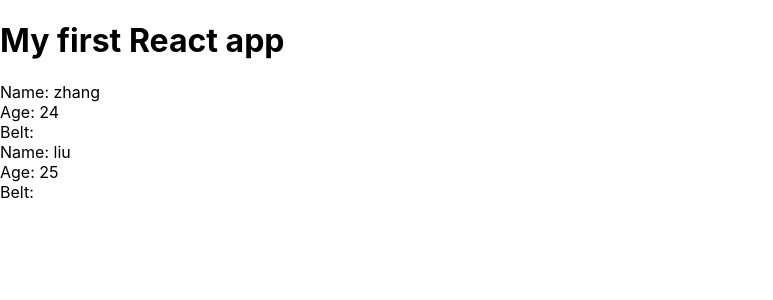
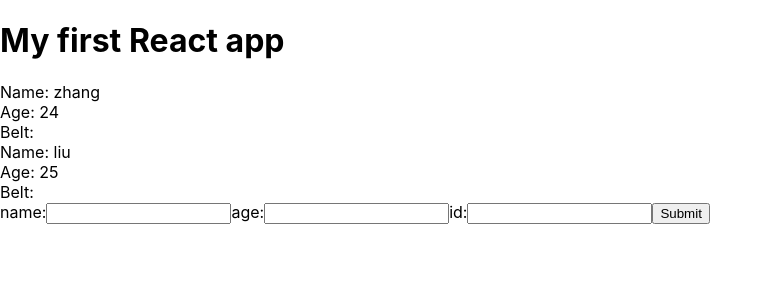
Before and after one commit to no744634936/learn_react, a React (Create React App) app: page / in a window 1280 px wide. Shown: the top 300 px of the page, without its empty margins (0-773 px from the left). Built offline with nearby package versions, Linux system fonts and the light colour scheme.

Commit message:
first commit

```diff
--- a/src/App.js
+++ b/src/App.js
@@ -1,5 +1,6 @@
 import React, { Component } from 'react';
 import Ninjas from './components/Ninjas'
+import AddNinja from './components/AddNinja'
 
 class App extends Component {
   //将数组传给子component
@@ -15,6 +16,7 @@
       <div className="App">
         <h1>My first React app</h1>
         <Ninjas ninjas={this.state.ninjas}/>
+        <AddNinja></AddNinja>
       </div>
     );
   }
--- /dev/null
+++ b/src/components/AddNinja.js
@@ -0,0 +1,41 @@
+//I need to store locally what users types in each inputfield.
+
+import React, { Component } from 'react'
+
+export class AddNinja extends Component {
+    state={
+        name:null,
+        age:null,
+        id:null
+    }
+    handleChange=(e)=>{
+        this.setState({
+            [e.target.id]:e.target.value,
+        });
+    }
+
+    handleSubmit=(e)=>{
+        e.preventDefault();
+        console.log(this.state);
+
+    }
+    render() {
+        return (
+            <div>
+                <form onSubmit={this.handleSubmit}>
+                    <label htmlFor="name">name:</label>
+                    <input type="text" id="name" onChange={this.handleChange}></input>
+
+                    <label htmlFor="age">age:</label>
+                    <input type="text" id="age" onChange={this.handleChange}></input>
+
+                    <label htmlFor="id">id:</label>
+                    <input type="text" id="id" onChange={this.handleChange}></input>
+                    <button>Submit</button>
+                </form>
+            </div>
+        )
+    }
+}
+
+export default AddNinja
```
Also changed, not shown: explain.txt.
